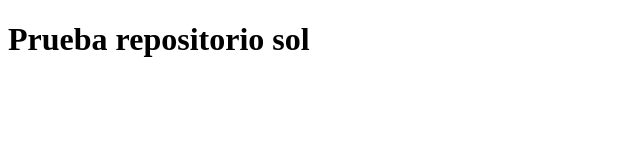
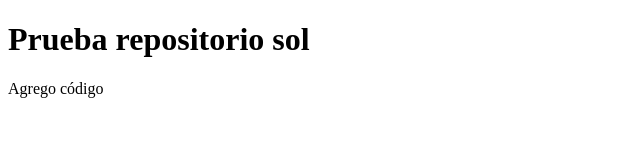
Before and after one commit to samaya199/CursoGitEclipse, a plain HTML site: page Index.html in a window 1280 px wide. Shown: the whole page, without its empty margins (0-640 px from the left). Drawn offline with Linux system fonts and the light colour scheme.

Commit message:
Agrego parrafo

```diff
--- a/Index.html
+++ b/Index.html
@@ -7,5 +7,6 @@
   </head>
   <body>
     <h1>Prueba repositorio sol</h1>
+    <p>Agrego código</p>
   </body>
 </html>
```
